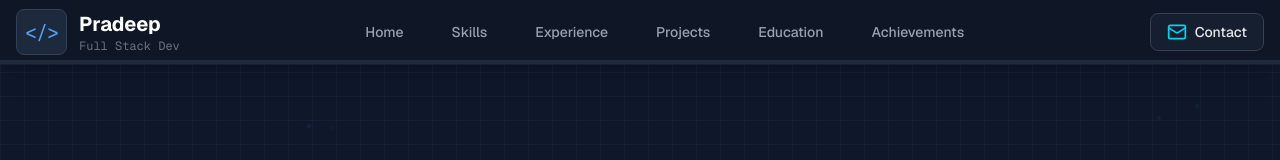
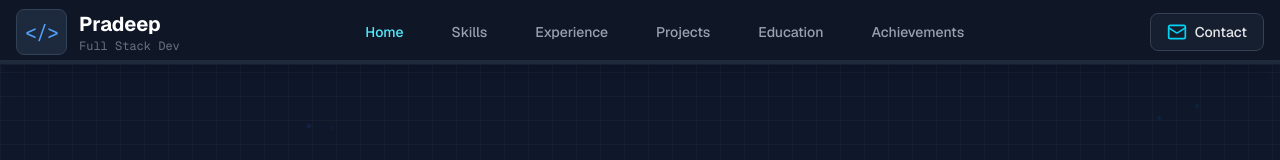
Before and after one commit to PRADEEPRAWAT55/Portfolio, a Next.js app: page / in a window 1280 px wide. Shown: the top 160 px of the page. Built offline with nearby package versions, Linux system fonts and the light colour scheme.

Commit message:
issue fixes

```diff
--- a/src/components/Navbar.tsx
+++ b/src/components/Navbar.tsx
@@ -97,7 +97,9 @@ const Navbar = ({ activeSection, scrollPercentage }: NavbarProps) => {
 
                     {/* Desktop Navigation */}
                     <div className="hidden md:flex items-center space-x-4">
-                        {sections.map((section) => (
+                        {sections.map((section) => {
+                            const isActive = activeSection === section.id;
+                            return (
                             <motion.button
                                 key={section.id}
                                 onClick={() => scrollToSection(section.id)}
@@ -105,11 +107,12 @@ const Navbar = ({ activeSection, scrollPercentage }: NavbarProps) => {
                                 whileHover={{ y: -2 }}
                             >
                                 <div className="absolute inset-0 bg-gradient-to-r from-blue-400/10 to-green-400/10 opacity-0 group-hover:opacity-100 transition-opacity" />
-                                <span className="relative z-10 text-sm font-medium text-gray-400 group-hover:text-gray-200">
+                                <span className={`relative z-10 text-sm font-medium transition-colors ${isActive ? "text-cyan-300" : "text-gray-400 group-hover:text-gray-200"}`}>
                                     {section.label}
                                 </span>
                             </motion.button>
-                        ))}
+                        );
+                        })}
                     </div>
 
                     {/* Contact Button - Hidden on Mobile */}
@@ -131,15 +134,18 @@ const Navbar = ({ activeSection, scrollPercentage }: NavbarProps) => {
                         transition={{ duration: 0.2 }}
                         className="md:hidden absolute top-full left-0 w-full bg-gray-900/95 backdrop-blur-md py-4"
                     >
-                        {sections.map((section) => (
+                        {sections.map((section) => {
+                            const isActive = activeSection === section.id;
+                            return (
                             <button
                                 key={section.id}
                                 onClick={() => scrollToSection(section.id)}
-                                className="w-full px-6 py-3 text-left text-gray-400 hover:bg-gray-800/30 hover:text-gray-200 transition-colors"
+                                className={`w-full px-6 py-3 text-left transition-colors ${isActive ? "text-cyan-300 bg-gray-800/40" : "text-gray-400 hover:bg-gray-800/30 hover:text-gray-200"}`}
                             >
                                 {section.label}
                             </button>
-                        ))}
+                        );
+                        })}
                         <a
                             href="mailto:Pradeep2000rawat@gmail.com"
                             className="flex items-center space-x-2 px-6 py-3 mt-4 text-gray-400 hover:bg-gray-800/30"
--- a/src/components/sections/Hero.tsx
+++ b/src/components/sections/Hero.tsx
@@ -2,7 +2,7 @@
 
 import { motion, useAnimationControls } from "framer-motion";
 import { forwardRef, ForwardedRef, useEffect } from "react";
-import { Linkedin, Github, Mail, Phone, Download, ArrowRight } from "lucide-react";
+import { Linkedin, Github, Mail, Phone, ArrowRight } from "lucide-react";
 import { TypeAnimation } from "react-type-animation";
 
 const Hero = forwardRef((props, ref: ForwardedRef<HTMLElement>) => {
--- a/src/components/sections/Projects.tsx
+++ b/src/components/sections/Projects.tsx
@@ -5,7 +5,7 @@ import { FiExternalLink, FiGithub } from 'react-icons/fi';
 import { Project } from '@/lib/constants';
 import Image from 'next/image';
 import { techIcons } from '@/lib/tech-icons';
-import { forwardRef, ForwardedRef, useState } from 'react';
+import { forwardRef, ForwardedRef } from 'react';
 import Tilt from 'react-parallax-tilt';
 
 type ProjectsProps = {
@@ -13,8 +13,6 @@ type ProjectsProps = {
 };
 
 const ProjectCard = ({ project, index }: { project: Project; index: number }) => {
-  const [isFlipped, setIsFlipped] = useState(false);
-
   const cardVariants = {
     hidden: {
       opacity: 0,
--- a/src/components/sections/Skills.tsx
+++ b/src/components/sections/Skills.tsx
@@ -1,7 +1,7 @@
 'use client';
 
-import { motion, useAnimation } from 'framer-motion';
-import { forwardRef, ForwardedRef, useEffect } from 'react';
+import { motion } from 'framer-motion';
+import { forwardRef, ForwardedRef } from 'react';
 import { Skill } from '@/lib/constants';
 import { techIcons } from '@/lib/tech-icons';
 import Tilt from 'react-parallax-tilt';
```
